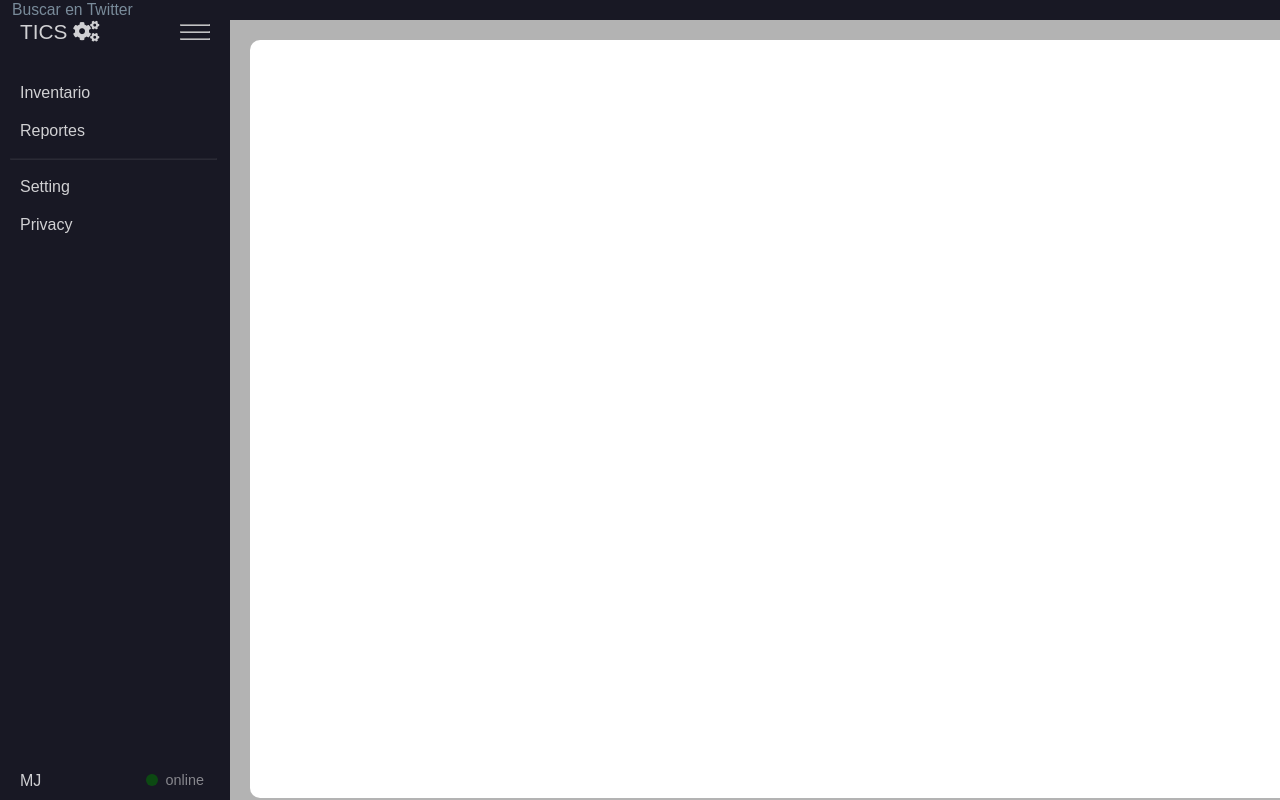
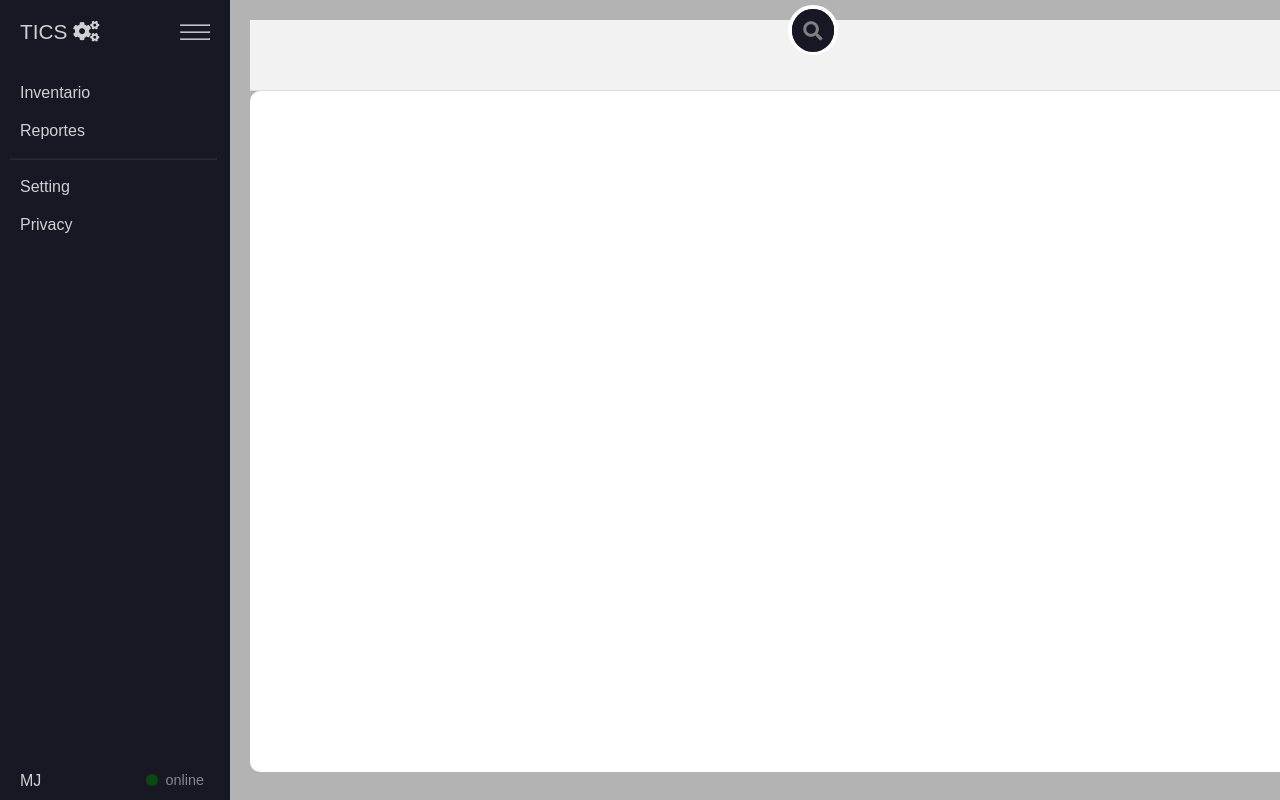
Before and after one commit to CarlosSalcan/PC_InventoryManager, a plain HTML site: page frontend/table.html in a window 1280 px wide. Drawn offline with nearby package versions, Linux system fonts and the light colour scheme.

Commit message:
Added search engine and improved table position.

```diff
--- a/frontend/css/table.css
+++ b/frontend/css/table.css
@@ -147,45 +147,101 @@ nav li#user-info>span:after {
 
 .content {
   width: 90%;
-  min-height: 90%;
+  min-height: 80%;
   background: #ffffff;
   border-radius: 10px;
   padding: 30px;
 }
 
-/*****************************/
-.searchbox-icon {
-  color: #657786;
-  font-size: 1.25rem;
-  padding-left: 15px;
-  width: 10%;
+/****************
+      SEARCH
+*****************/
+.search-wrapper {
+  position: relative;
+  padding: 10px;
+  background-color: #f2f2f2;
+  border-bottom: 1px solid #ddd;
 }
 
-.searchbox-input {
-  height: 100%;
-  flex-grow: 1;
-  flex-shrink: 1;
-  padding: 0px 10px;
-  display: flex;
-  .input {
-    flex-grow: 1;
-    background-color: inherit;
-    border: none;
-    height: 100%;
-    font-size: 0.98rem;
-    font-weight: 400;
-    color: #eee;
-    &::placeholder {
-      color: #798b9a;
-    }
-  }
+.search-wrapper form {
+  position: relative;
+  top: 50%;
+  left: 50%;
+  transform: translate(-50%, -50%);
+  transition: all 1s;
+  width: 50px;
+  height: 50px;
+  background: rgb(7, 0, 41);
+  box-sizing: border-box;
+  border-radius: 25px;
+  border: 4px solid white;
+  padding: 5px;
 }
 
-.searchbox-searchlistVisible {
-  border: 1px solid #1da0f2;
-  background-color: rgba(21, 32, 43, 0.2);
-  z-index: 9999;
-  .searchbox-icon {
-    color: #1da0f2;
-  }
+.search-wrapper input {
+  position: absolute;
+  top: 0;
+  left: 0;
+  width: 100%;
+  height: 42.5px;
+  line-height: 30px;
+  outline: 0;
+  border: 0;
+  display: none;
+  font-size: 1em;
+  border-radius: 20px;
+  padding: 0 20px;
 }
+
+.search-wrapper .fa {
+  box-sizing: border-box;
+  padding: 10px;
+  width: 42.5px;
+  height: 42.5px;
+  position: absolute;
+  top: 0;
+  right: 0;
+  border-radius: 50%;
+  background-color: #181824;
+  color: grey;
+  text-align: center;
+  font-size: 1.2em;
+  transition: all 1s;
+}
+
+.search-wrapper form:hover,
+.search-wrapper form:valid {
+  width: 200px;
+  cursor: pointer;
+}
+
+.search-wrapper form:hover input,
+.search-wrapper form:valid input {
+  display: block;
+}
+
+.search-wrapper form:hover .fa,
+.search-wrapper form:valid .fa {
+  background: #07051a;
+  color: rgb(255, 255, 255);
+}
+
+.search-wrapper a {
+  display: none;
+  position: absolute;
+  top: 70px;
+  bottom: 0;
+  left: 0;
+  right: 0;
+  font-size: 20px;
+  color: white;
+  text-align: center;
+  width: 100%;
+}
+
+.search-wrapper button {
+  padding: 5px 10px;
+  border: none;
+  background-color: none;
+  border-radius: 5px;
+}
--- a/frontend/table.html
+++ b/frontend/table.html
@@ -31,11 +31,17 @@
         </ul>
     </nav>
 
-    <div class="searchbox-input">
-        <input type="text" class="input js-input" id="searchInput js-searchInput" placeholder="Buscar en Twitter">
-    </div>
+    <!-- Campo de búsqueda -->
+
 
     <div class="content-wrapper">
+        <div class="search-wrapper">
+            <form id="searchForm">
+                <input type="search" required placeholder="Buscar">
+                <button class="fa fa-search" type="submit"></button>
+            </form>
+        </div>
+
         <div class="content" id="searchResults"></div>
     </div>
 
```
